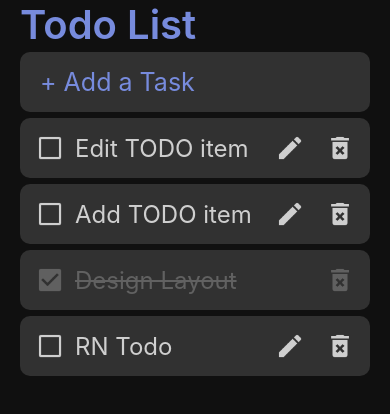
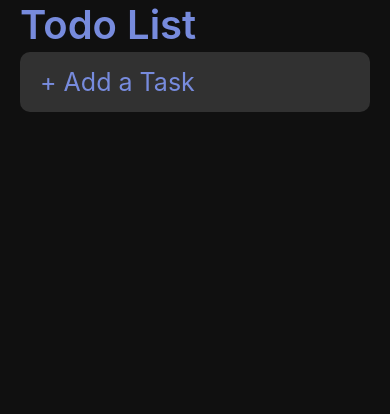
Before and after one commit to skylogin/study.react-native-todo, a React Native app: screen / in a window 390 px wide. Shown: the top 414 px of the page. Built offline with nearby package versions, Linux system fonts and the light colour scheme.

Commit message:
로딩시 데이터불러오기 추가

```diff
--- a/package.json
+++ b/package.json
@@ -10,6 +10,7 @@
   "dependencies": {
     "@react-native-community/async-storage": "^1.12.1",
     "expo": "~42.0.1",
+    "expo-app-loading": "^1.1.2",
     "expo-status-bar": "~1.0.4",
     "prop-types": "^15.7.2",
     "react": "16.13.1",
--- a/src/App.tsx
+++ b/src/App.tsx
@@ -1,6 +1,8 @@
 import React, { useState } from 'react';
 import { StatusBar, Dimensions } from 'react-native';
 import styled, { ThemeProvider } from 'styled-components/native';
+import AsyncStorage from '@react-native-community/async-storage';
+import AppLoading from 'expo-app-loading';
 
 import { theme } from './theme';
 
@@ -39,13 +41,23 @@ interface ITask {
 
 
 const App: React.FC = () => {
+  const [isReady, setIsReady] = useState(false);
   const [newTask, setNewTask] = useState('');
-  const [tasks, setTasks] = useState({
-    '1': { id: '1', text: 'RN Todo', completed: false },
-    '2': { id: '2', text: 'Design Layout', completed: true },
-    '3': { id: '3', text: 'Add TODO item', completed: false },
-    '4': { id: '4', text: 'Edit TODO item', completed: false },
-  });
+  const [tasks, setTasks] = useState({});
+
+  const _saveTasks = async (tasks: ITask) => {
+    try {
+      await AsyncStorage.setItem('tasks', JSON.stringify(tasks));
+      setTasks(tasks);
+    } catch(e){
+      console.error(e);
+    }
+  };
+
+  const _loadTasks = async () => {
+    const loadedTasks = await AsyncStorage.getItem('tasks');
+    setTasks(JSON.parse(loadedTasks || '{}'));
+  };
 
   const _addTask = () => {
     const ID = Date.now().toString();
@@ -53,25 +65,25 @@ const App: React.FC = () => {
       [ID]: { id: ID, text: newTask, completed: false },
     };
     setNewTask('');
-    setTasks({ ...tasks, ...newTaskObject });
+    _saveTasks({ ...tasks, ...newTaskObject });
   }
 
   const _deleteTask = (id: string) => {
     const currentTasks: any = Object.assign({}, tasks);
     delete currentTasks[id];
-    setTasks(currentTasks);
+    _saveTasks(currentTasks);
   }
 
   const _toggleTask = (id: string) => {
     const currentTasks: any = Object.assign({}, tasks);
     currentTasks[id]['completed'] = !currentTasks[id]['completed'];
-    setTasks(currentTasks);
+    _saveTasks(currentTasks);
   }
 
   const _updateTask = (item: TaskProps) => {
     const currentTasks: any = Object.assign({}, tasks);
     currentTasks[item.id] = item;
-    setTasks(currentTasks);
+    _saveTasks(currentTasks);
   }
 
   const _handleTextChange = (text: string) => {
@@ -85,6 +97,7 @@ const App: React.FC = () => {
   const width = Dimensions.get('window').width;
 
   return (
+    isReady? (
       <ThemeProvider theme={theme}>
         <Container>
           <StatusBar barStyle="light-content" backgroundColor={theme.background} />
@@ -99,7 +112,9 @@ const App: React.FC = () => {
           <List width={width}>
             {Object.values(tasks)
               .reverse()
-            .map(item => (
+              //TODO: any타입을 변경할 것 (asyncStorage넣고 타입지정을 해야만 했음)
+              .map((item:any) => {
+                return (
                   <Task
                     key={item.id}
                     item={item}
@@ -107,10 +122,18 @@ const App: React.FC = () => {
                     toggleTask={_toggleTask}
                     updateTask={_updateTask}
                   />
-            ))}
+                );
+              })}
           </List>
         </Container>
       </ThemeProvider>
+    ) : (
+      <AppLoading
+        startAsync={_loadTasks}
+        onFinish={() => setIsReady(true)}
+        onError={console.error}
+      />
+    )
   );
 }
 
--- a/src/components/Task.tsx
+++ b/src/components/Task.tsx
@@ -25,7 +25,7 @@ const Contents = styled.Text<{ completed: boolean }>`
 `;
 
 interface IProps{
-  item: {id: string, text: string, completed: boolean};
+  item: TaskProps;
   deleteTask: (id: string) => void;
   toggleTask: (id: string) => void;
   updateTask: (task: TaskProps) => void;
```
Also changed, not shown: 1 other file (tests, documents, lock files or other folders). Lines whose indentation alone changed are shown as unchanged.
